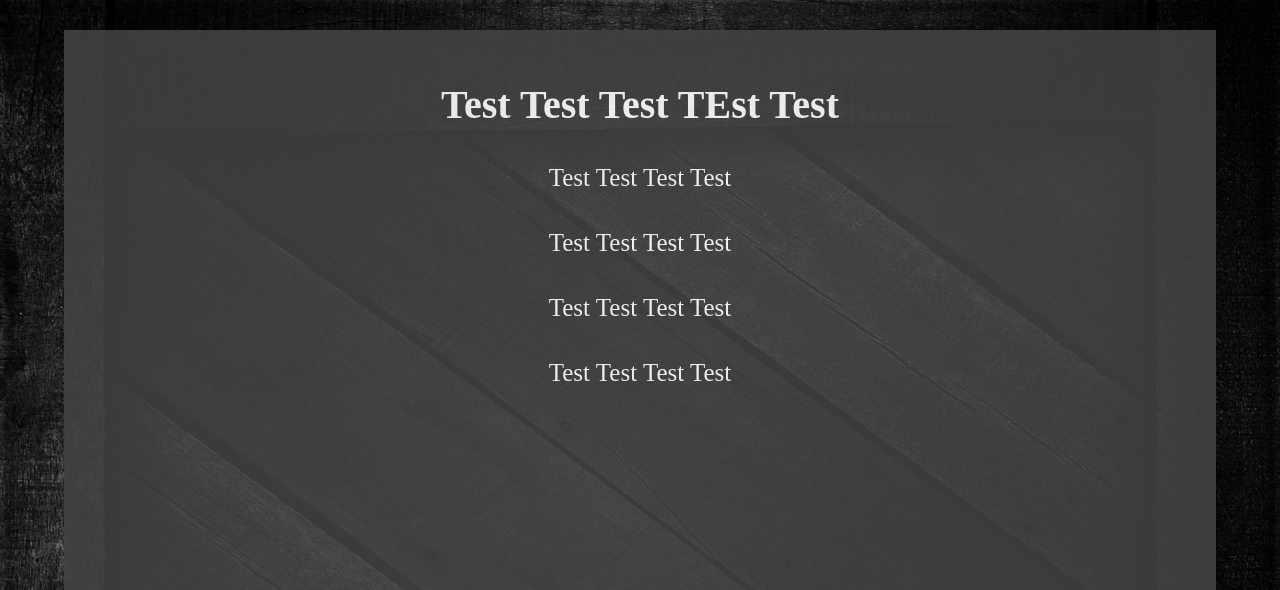
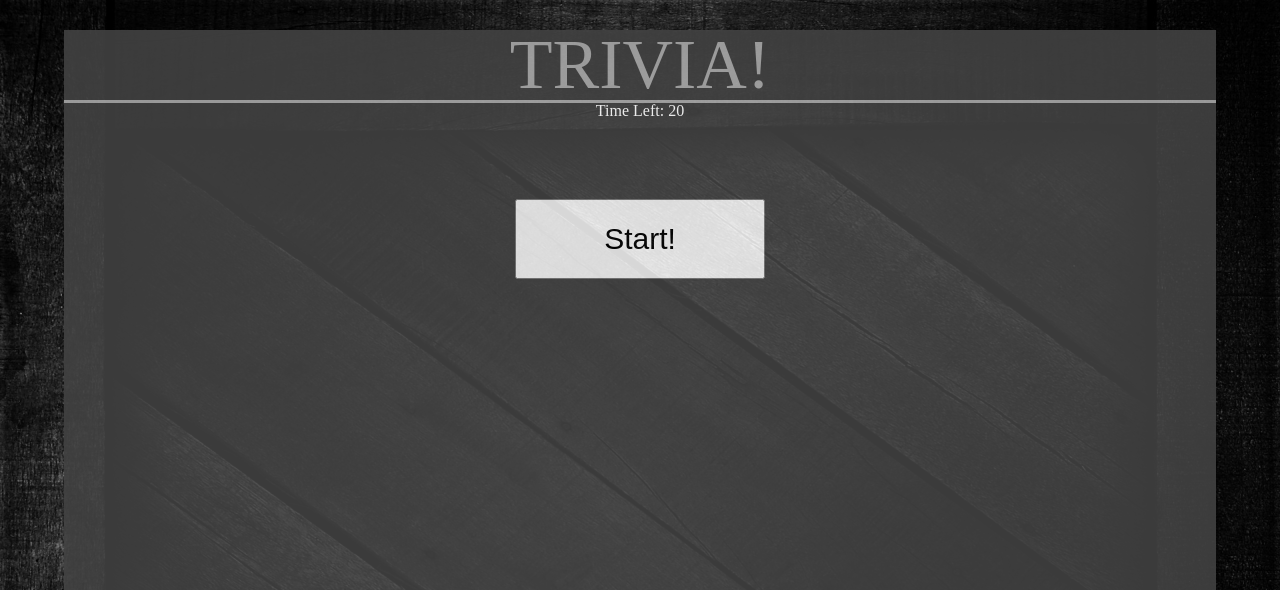
Before and after one commit to WillCHansen/Trivia-Game, a PHP site: page / in a window 1280 px wide. Shown: the top 590 px of the page. Run offline with PHP 8.4, Linux system fonts and the light colour scheme; some libraries are stand-ins or nearby versions.

Commit message:
All done

```diff
--- a/assets/css/style.css
+++ b/assets/css/style.css
@@ -20,9 +20,16 @@
 }
 
 .mainContent h2{
-    padding-top: 55px;
+    padding-top: 45px;
     font-size: 40px;
     font-weight: bold;
+}
+
+.mainContent button{
+	margin-top: 80px;
+    font-size: 30px;
+    height: 80px;
+    width: 250px;
 }
 
 .mainContent p{
@@ -30,33 +37,12 @@
    	font-size: 25px;
 }
 
-.overlay {
-    height: 100%;
-    width: 0;
-    position: fixed;
-    z-index: 1;
-    top: 0;
-    left: 0;
-    background-color: rgb(0,0,0);
-    overflow-x: hidden;
-    transition: 1s;
+.mainContent h1{
+   	color: darkgrey;
+    font-size: 70px;
+    border-bottom: solid;
 }
 
-.overlayContent{
-	color: #818181;
-	text-align: center;
+.mainContent p:hover, .overlay p:focus {
+    border: solid dimgrey;
 }
-
-.overlayContent h2{
-	border-color: white;
-    padding-top: 10px;
-    margin-top: 40px;
-    font-size: 30px;
-    font-weight: bold;
-    margin-bottom: 20px;
-    border-top: solid thick;
-}
-
-.overlayContent p{
-	font-size: 20px;
-}
--- a/assets/javascript/app.js
+++ b/assets/javascript/app.js
@@ -1,14 +1,8 @@
-function openNav() {
-    document.getElementById("myNav").style.width = "70%";
-}
-
-function closeNav() {
-    document.getElementById("myNav").style.width = "0%";
-}
-
-// openNav();
-
-var questions = [
+var trivia = {
+	curQ: 0,
+	incorrect: 0,
+	correct: 0,
+	questions: [
 		{
 			question:"What is the largest freshwater lake in the world?",
 			answerarr: ["Lake Bigwater","Lake Superior","Lake Wronganswer","The Ocean"],
@@ -58,5 +52,115 @@ var questions = [
 			question:"What is converted into alcohol during brewing?",
 			answerarr: ["Beer","Yeast","Moonshine","Sugar"],
 			answer:"Sugar"
+		}
+	],
+	gameStart: function(gameAreaSelector){
+		$(gameAreaSelector).append("<h2>"+this.questions[this.curQ].question+"</h2>");
+		for (var i = 0; i < this.questions[this.curQ].answerarr.length; i++) {
+			$(gameAreaSelector).append("<p>"+this.questions[this.curQ].answerarr[i]+"</p>");
+		}
+		var pSelect = gameAreaSelector + " p";
+		$(pSelect).each(function(){
+			$(this).on("click", function(){
+				if ($(this).html() == trivia.questions[trivia.curQ].answer){
+					trivia.gameWin();
+				}
+				else{
+					trivia.gameLose();
+				}
+			});
+		});
+		this.startTimer();
 	},
-];
+	count: function(){
+		counter--;
+		$(".mainContent h3").html("Time Left: "+counter);
+		if (counter == 0) {
+			console.log("its 0")
+			trivia.timeUp();
+		};
+	},
+	startTimer: function(){
+		counter = 20;
+		timer = setInterval(trivia.count, 1000);
+	},
+	gameLose: function(){
+		this.incorrect++;
+		clearInterval(timer);
+		console.log("loss");
+		$(".mainContent p").remove();
+		$(".mainContent").append("<p>Wrong! The correct answer was:</p>");
+		$(".mainContent").append("<p>"+this.questions[this.curQ].answer+"</p>");
+		setTimeout(function(){
+			$(".mainContent p").remove();
+			$(".mainContent h2").remove();
+			trivia.curQ++;
+			if (trivia.curQ == 10) {
+				trivia.gameEnd();
+			}
+			else {
+				trivia.gameStart(".mainContent");
+			}
+		}, 1000 * 4);
+	},
+	timeUp: function(){
+		this.incorrect++;
+		clearInterval(timer);
+		$(".mainContent p").remove();
+		$(".mainContent").append("<p>Time's up! The correct answer was:</p>");
+		$(".mainContent").append("<p>"+this.questions[this.curQ].answer+"</p>");
+		setTimeout(function(){
+			$(".mainContent p").remove();
+			$(".mainContent h2").remove();
+			trivia.curQ++;
+			if (trivia.curQ == 10) {
+				trivia.gameEnd();
+			}
+			else {
+				trivia.gameStart(".mainContent");
+			}
+		}, 1000 * 4);
+	},
+	gameWin: function(){
+		this.correct++;
+		clearInterval(timer);
+		$(".mainContent p").remove();
+		$(".mainContent").append("<p>Correct! Good Job!</p>");
+		$(".mainContent").append("<p>"+this.questions[this.curQ].answer+"</p>");
+		setTimeout(function(){
+			$(".mainContent p").remove();
+			$(".mainContent h2").remove();
+			trivia.curQ++;
+			if (trivia.curQ == 10) {
+				trivia.gameEnd();
+			}
+			else {
+				trivia.gameStart(".mainContent");
+			}
+		}, 1000 * 4);
+	},
+	gameEnd: function(){
+		console.log("end")
+		$(".mainContent").append("<h2>Game Over</h2>");
+		$(".mainContent").append("<p>You got:</p>");
+		$(".mainContent").append("<p>"+trivia.correct+" correct</p>");
+		$(".mainContent").append("<p>"+trivia.incorrect+" incorrect</p>");
+		$(".mainContent").append("<h2>Start Over</h2>");
+		$(".mainContent h2:eq(1)").on("click", function(){
+			trivia.curQ = 0;
+			trivia.correct = 0;
+			trivia.incorrect = 0;
+			$(".mainContent p").remove();
+			$(".mainContent h2").remove();
+			$(".mainContent h2:eq(1)").remove();
+			trivia.gameStart(".mainContent");
+		});
+	},
+};
+
+$("#start").on("click", function(){
+	this.remove();
+	trivia.gameStart(".mainContent");
+});
+
+// console.log(trivia.questions[1].question)
--- a/index.html
+++ b/index.html
@@ -9,32 +9,16 @@
 
 	<div class="main">
 		<div class="mainContent">
-			<h2>Test Test Test TEst Test</h2>
-			<p>Test Test Test Test</p>
-			<p>Test Test Test Test</p>
-			<p>Test Test Test Test</p>
-			<p>Test Test Test Test</p>
-
-		</div>
-
-	</div>
-
-	<div id="myNav" class="overlay">
-		<div class="overlayContent">
-			<h2>Test Test Test TEst Test</h2>
-			<p>Test Test Test Test</p>
-			<h2>Test Test Test TEst Test</h2>
-			<p>Test Test Test Test</p>
-			<h2>Test Test Test TEst Test</h2>
-			<p>Test Test Test Test</p>
-			<h2>Test Test Test TEst Test</h2>
-			<p>Test Test Test Test</p>
+			<h1>TRIVIA!</h1>
+			<h3>Time Left: 20</h3>
+			<!-- use h2 for question and p for answers -->
+			<button id="start" value="Start">Start!</button>
 
 		</div>
 
 	</div>
 
 </body>
-
+<script src="https://code.jquery.com/jquery-3.1.1.js"></script>
 <script type="text/javascript" src="assets/javascript/app.js"></script>
 </html>
```
Lines whose indentation alone changed are shown as unchanged.
